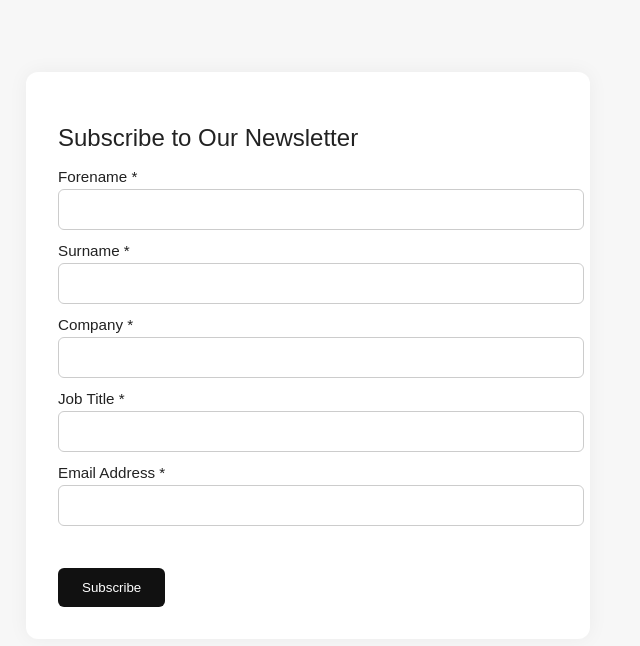
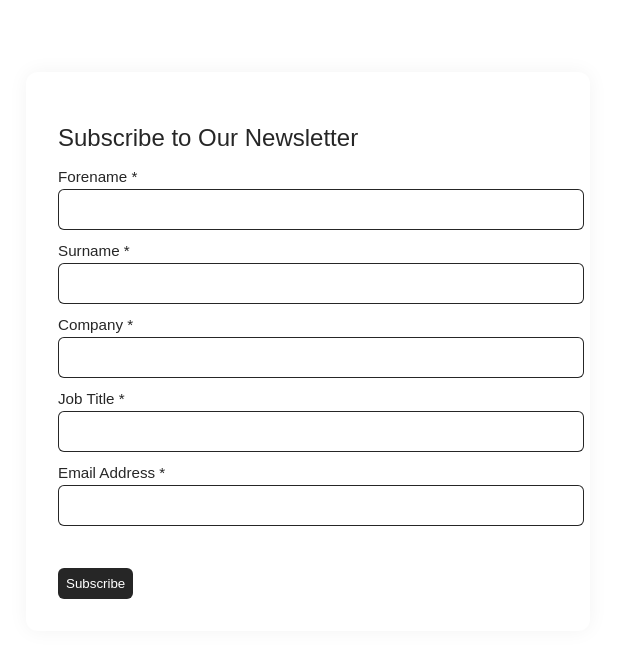
Before and after one commit to billybillycheung/newsletter-form, a plain HTML site: page index.html in a window 1280 px wide. Shown: the whole page, without its empty margins (332-972 px from the left). Drawn offline with Linux system fonts and the light colour scheme; a web font is replaced by a local one.

Commit message:
Update index.html

```diff
--- a/index.html
+++ b/index.html
@@ -3,7 +3,6 @@
 <head>
   <meta charset="UTF-8" />
   <meta name="viewport" content="width=device-width, initial-scale=1.0">
-  <title>Newsletter Signup</title>
 
   <!-- Custom Font: PPNikkeiMaru-Regular -->
   <style>
@@ -16,8 +15,7 @@
 
     body {
       font-family: 'PPNikkeiMaru', sans-serif;
-      background-color: #f7f7f7;
-      color: #222;
+      color: rgba(0, 0, 0, 0.85);
       margin: 0;
       padding: 2rem;
     }
@@ -25,7 +23,7 @@
     .form-wrapper {
       max-width: 500px;
       margin: 5vh auto;
-      padding: 2rem;
+      padding: 2rem 2rem 2rem 2rem;
       background: #fff;
       border-radius: 12px;
       box-shadow: 0 0 20px rgba(0,0,0,0.05);
@@ -46,15 +44,15 @@
     input[type="email"] {
       width: 100%;
       padding: 0.75rem;
-      border: 1px solid #ccc;
+      border: 1px solid rgba(0, 0, 0, 0.85);
       border-radius: 6px;
       font-family: inherit;
     }
 
     button {
       margin-top: 1.5rem;
-      padding: 0.75rem 1.5rem;
-      background-color: #111;
+      padding: 0.5rem 0.5rem;
+      background-color: rgba(0, 0, 0, 0.85);
       color: #fff;
       border: none;
       border-radius: 6px;
@@ -90,13 +88,13 @@
     <form id="newsletter-form">
       <label for="forename">Forename *</label>
       <input type="text" id="forename" name="forename" required>
-
+<br>
       <label for="surname">Surname *</label>
       <input type="text" id="surname" name="surname" required>
 <br>
       <label for="company">Company *</label>
       <input type="text" id="company" name="company" required>
-
+<br>
       <label for="title">Job Title *</label>
       <input type="text" id="title" name="title" required>
 <br>
```
